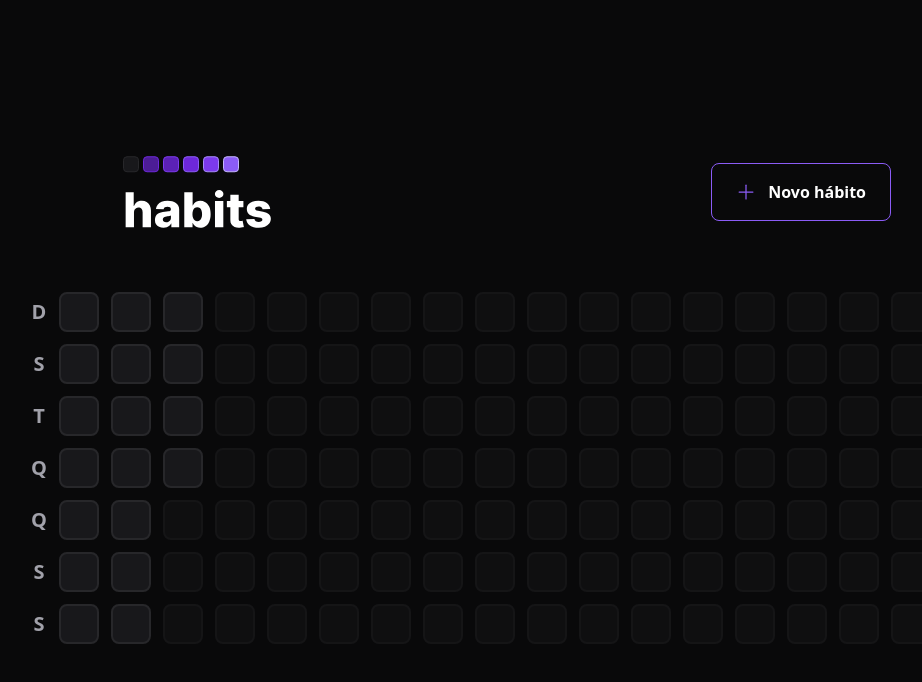
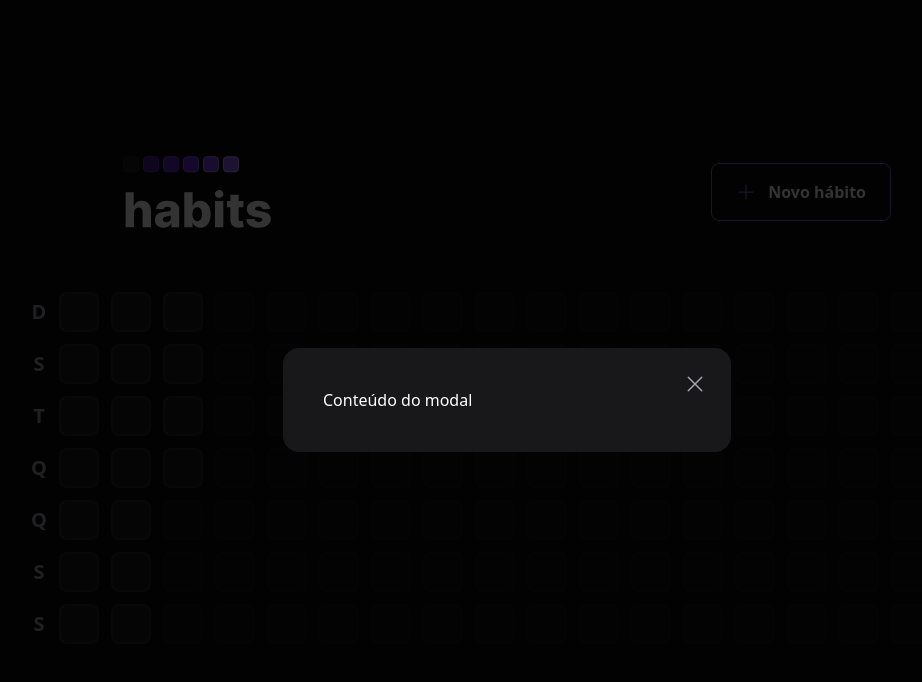
Before and after one commit to lmartinhao/setup, a React (Vite) app in the folder web/: page / in a window 1280 px wide. Both pictures are taken after a click on the button "Novo hábito". Shown: the top 682 px of the page, without its empty margins (133-1055 px from the left). Built offline with nearby package versions, Linux system fonts and the light colour scheme.

Commit message:
add habit modal created

```diff
--- a/web/package.json
+++ b/web/package.json
@@ -9,6 +9,7 @@
     "preview": "vite preview"
   },
   "dependencies": {
+    "@radix-ui/react-dialog": "^1.0.2",
     "dayjs": "^1.11.7",
     "phosphor-react": "^1.4.1",
     "react": "^18.2.0",
--- a/web/src/components/Header.tsx
+++ b/web/src/components/Header.tsx
@@ -1,18 +1,34 @@
-import { Plus } from "phosphor-react";
+import { Plus, X } from "phosphor-react";
+import * as Dialog from '@radix-ui/react-dialog';
 
 import logoImage from '../assets/logo.svg';
 
 export function Header() {
+
   return (
     <div className='w-full max-w-3xl mx-auto flex items-center justify-between'>
       <img src={logoImage} alt='logotipo' />
-      <button
-        type='button'
-        className='border border-violet-500 font-semibold rounded-lg px-6 py-4 flex items-center gap-3 hover:border-violet-300'
-      >
-        <Plus size={20} className="text-violet-500"/>
-        Novo hábito
-      </button>
+
+      <Dialog.Root>
+        <Dialog.Trigger
+          type='button'
+          className='border border-violet-500 font-semibold rounded-lg px-6 py-4 flex items-center gap-3 hover:border-violet-300'
+        >
+          <Plus size={20} className="text-violet-500"/>
+          Novo hábito
+        </Dialog.Trigger>
+
+        <Dialog.Portal>
+          <Dialog.Overlay className="w-screen h-creen bg-black/80 fixed inset-0" />
+
+          <Dialog.Content className="absolute p-10 bg-zinc-900 rounded-2xl w-full max-w-md top-1/2 left-1/2 -translate-x-1/2 -translate-y-1/2">
+            <Dialog.Close className="absolute right-6 top-6 text-zinc-400 hover:text-zinc-200">
+              <X size={24} aria-label="Fechar" />
+            </Dialog.Close>
+            Conteúdo do modal
+          </Dialog.Content>
+        </Dialog.Portal>
+      </Dialog.Root>
     </div>
   )
 }
```
Also changed, not shown: 1 other file (tests, documents, lock files or other folders).
